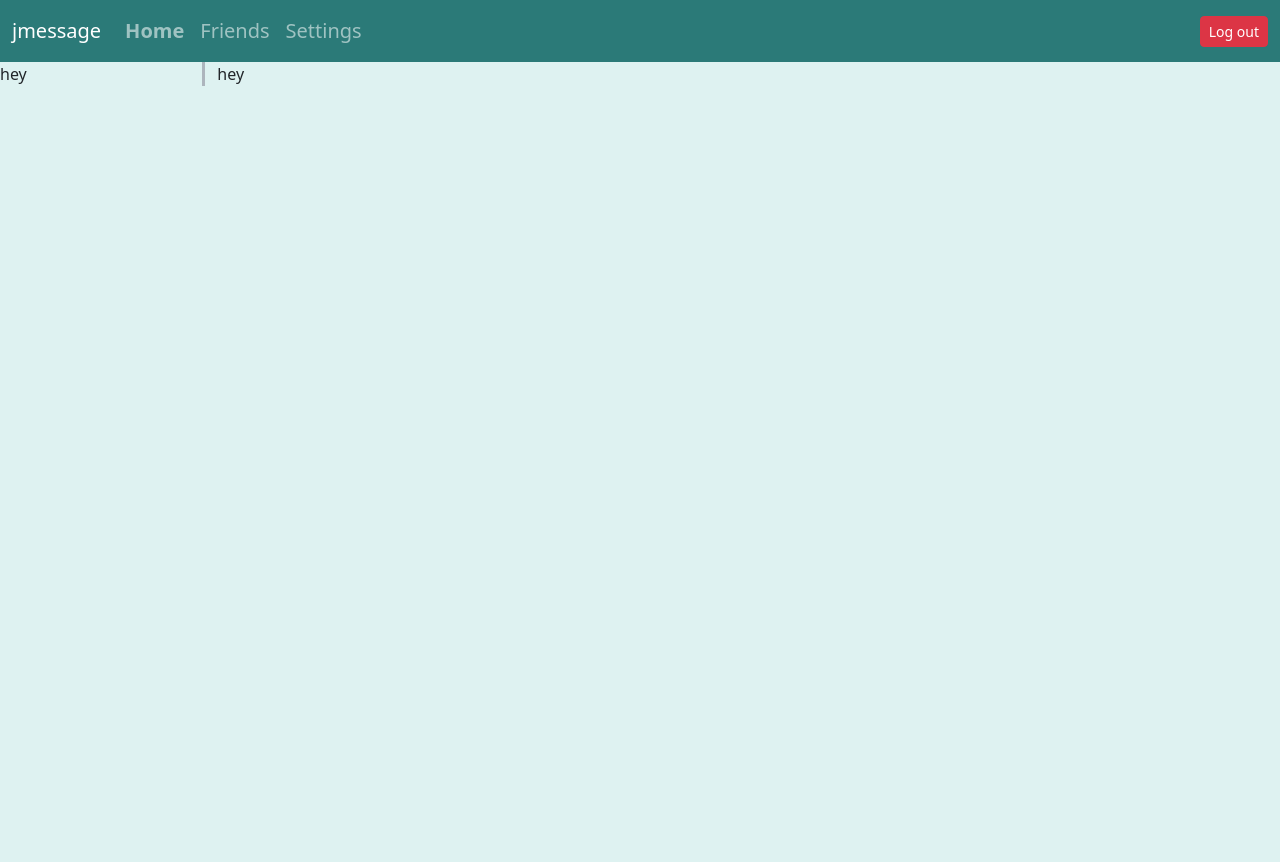
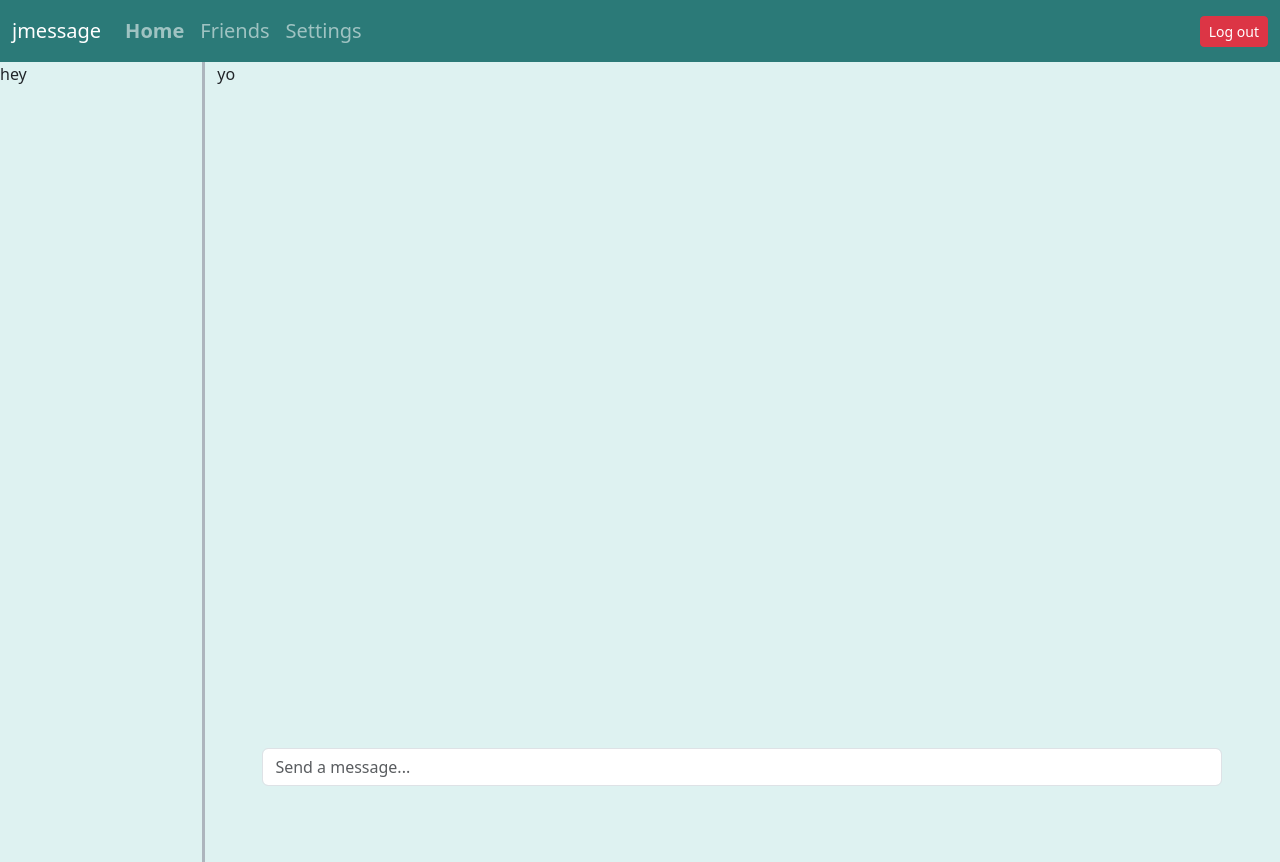
Before and after one commit to IvanYeung0610/J-Impact, a Flask app: template app/templates/home.html in a window 1280 px wide. Before the commit the page ends 86 px from the top, so only its background shows below. Run offline with Flask 3, Linux system fonts and the light colour scheme; the template is opened without the code that fills it, so the values that code supplies are empty.

Commit message:
merge fixes

```diff
--- a/app/templates/home.html
+++ b/app/templates/home.html
@@ -9,8 +9,8 @@
     integrity="sha384-KK94CHFLLe+nY2dmCWGMq91rCGa5gtU4mk92HdvYe+M/SXH301p5ILy+dN9+nJOZ" crossorigin="anonymous">
 </head>
 
-<body style="background-color:  #DEF2F1;">
-  <nav class="navbar navbar-expand-lg navbar-dark" style="background-color: #2B7A78;">
+<body style="background-color:  #DEF2F1; overflow-y: hidden; height: 100%; overflow-x: hidden; width: 100%;"><!--background color, overflow removes scrollbar (fixes page overflow)-->
+  <nav class="navbar navbar-expand-lg navbar-dark" style="background-color: #2B7A78;"><!--nav bar color-->
     <div class="container-fluid">
 
       <div class="navbar-header">
@@ -41,20 +41,27 @@
       </form>
     </div>
   </nav>
-</body>
+
 <div>
   <div class="row">
-    <div class="col-sm-2 border-end border-dark-subtle border-3">
+    <!--friends bar-->
+    <div class="col-sm-2 border-end border-dark-subtle border-3" style="height: 100vh;"><!--100vh makes column fill the page-->
 
       <div class="overflow-hidden">
         hey<br>
       </div>
 
     </div>
-    <div class="col-sm-9">
-      hey
+    <div class="col-sm-9" style="height: 100vh;">
+      yo
+
+      <form action="/" method="POST" autocomplete="off"><!--auto complete removes inut suggestions-->
+        <input type="text" name="message" action="POST" minlength="1" class="form-control" placeholder="Send a message..." style="position: absolute; bottom: 14px; width: 75%; left: 16%; right: 0; margin: auto;" required><br>
+        <!--style makes form go to bottom of the page-->
+      </form>
     </div>
   </div>
 </div>
 
+</body>
 </html>
```
